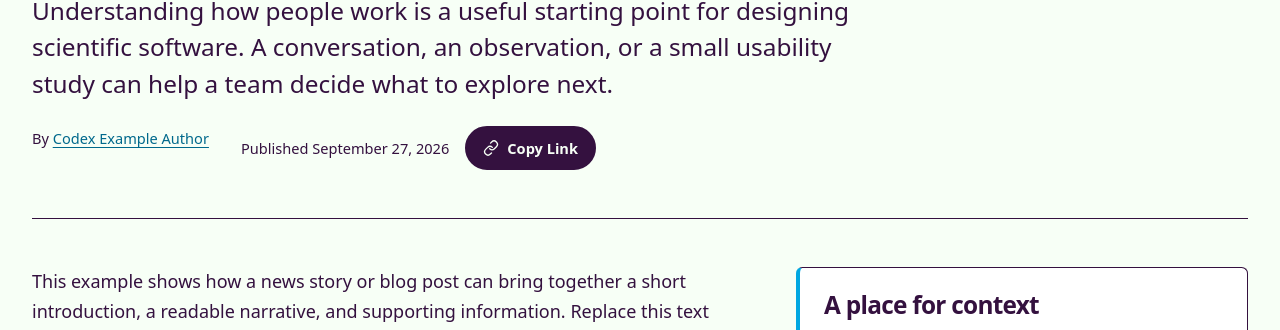
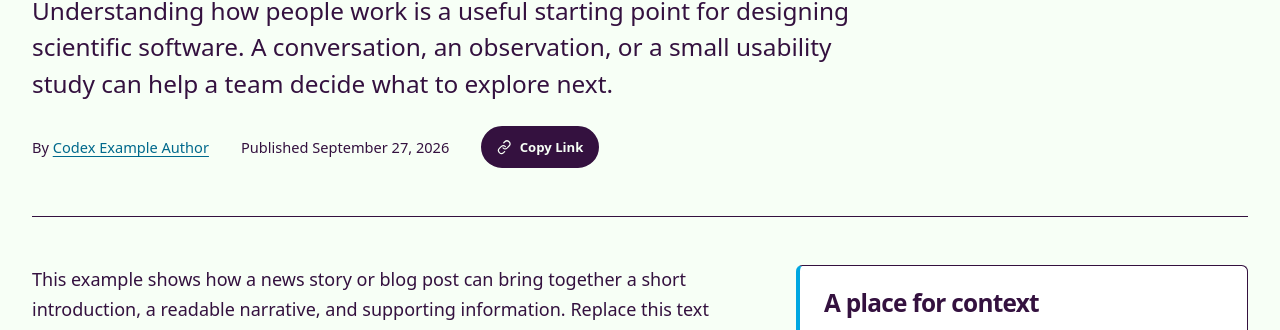
Before and after one commit to UX-in-Science/uxinscience.github.io, an Eleventy site: page src/posts/example/index.njk in a window 1280 px wide. Shown: the part 405-735 px from the top of the page. Built offline with nearby package versions, Linux system fonts and the light colour scheme; Eleventy itself is replaced by a stand-in of ours; files that its build step writes are made by us from their sources.

Commit message:
Fixed button spacing for posts pages

```diff
--- a/src/_includes/layouts/post.njk
+++ b/src/_includes/layouts/post.njk
@@ -9,8 +9,8 @@ layout: layouts/base.njk
       <p class="post-lede">{{ lede }}</p>
       <div class="post-meta">
         <p>By <a href="#author-bio" rel="author">{{ author.name }}</a></p>
-        <div class="post-meta__published">
-          <p>Published <time datetime="{{ published }}">{{ published | postDate }}</time></p>
+        <p>Published <time datetime="{{ published }}">{{ published | postDate }}</time></p>
+        <div class="post-copy-link__group">
           <button class="button button--small post-copy-link" type="button" data-copy-link>
             <svg aria-hidden="true" focusable="false" viewBox="0 0 24 24" fill="none" stroke="currentColor" stroke-width="2" stroke-linecap="round" stroke-linejoin="round">
               <path d="M10 13a5 5 0 0 0 7.07 0l3-3A5 5 0 0 0 13 2.93l-1.72 1.71" />
--- a/src/assets/css/styles.css
+++ b/src/assets/css/styles.css
@@ -669,19 +669,29 @@
   .post-meta {
     display: flex;
     flex-wrap: wrap;
+    align-items: center;
     gap: var(--space-2) var(--space-6);
     margin-top: var(--space-5);
     font-size: var(--step--1);
   }
 
-  .post-meta__published {
+  .post-meta > p,
+  .post-copy-link__group {
+    flex: 0 0 auto;
+    max-width: 100%;
+  }
+
+  .post-copy-link__group {
     display: flex;
     flex-wrap: wrap;
     align-items: center;
-    gap: var(--space-2) var(--space-4);
+    gap: var(--space-2);
   }
 
   .post-copy-link {
+    min-height: 2.4rem;
+    padding-inline: 0.875rem;
+    font-size: calc(var(--step--1) * 0.9);
     gap: var(--space-2);
     cursor: pointer;
   }
```
